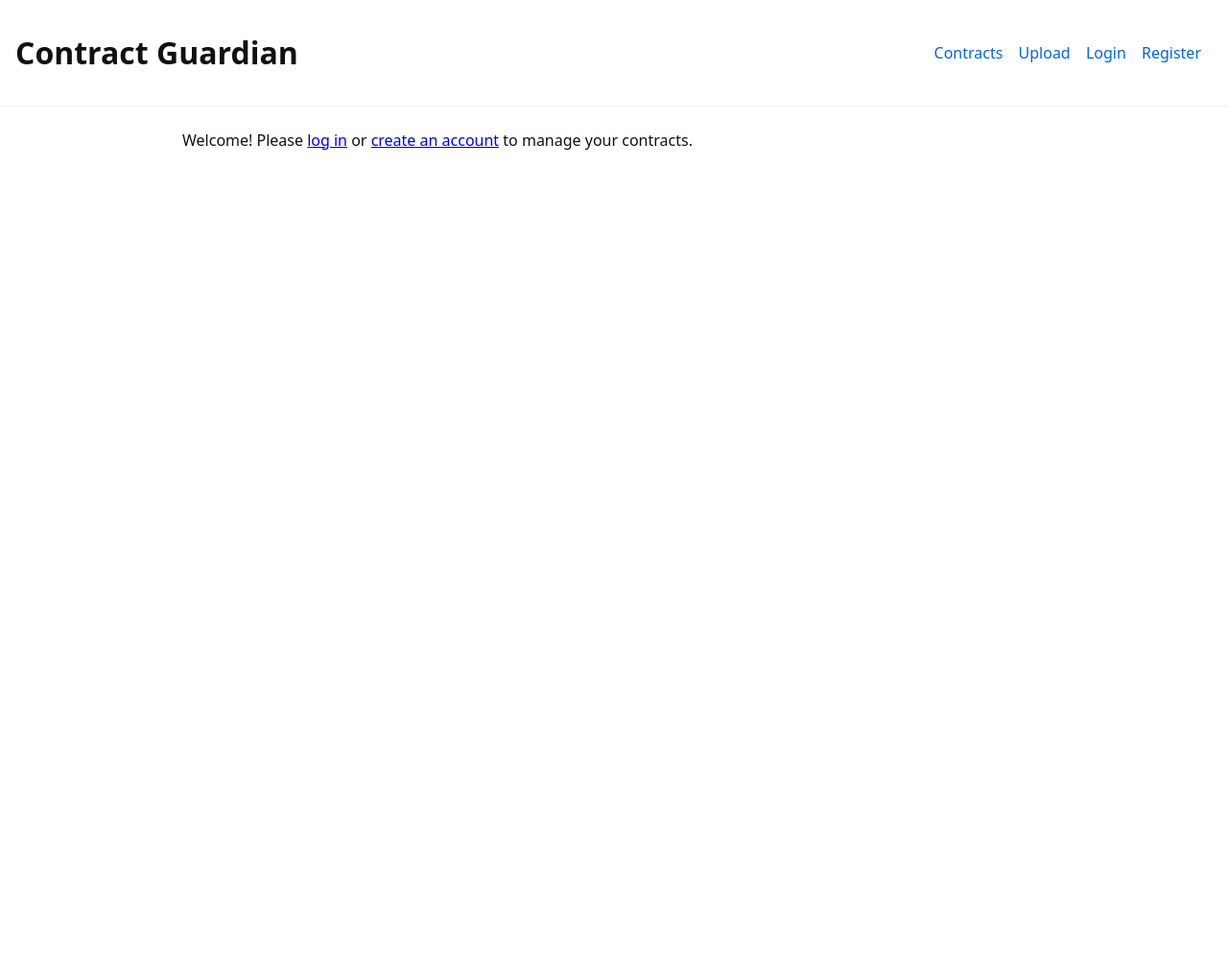
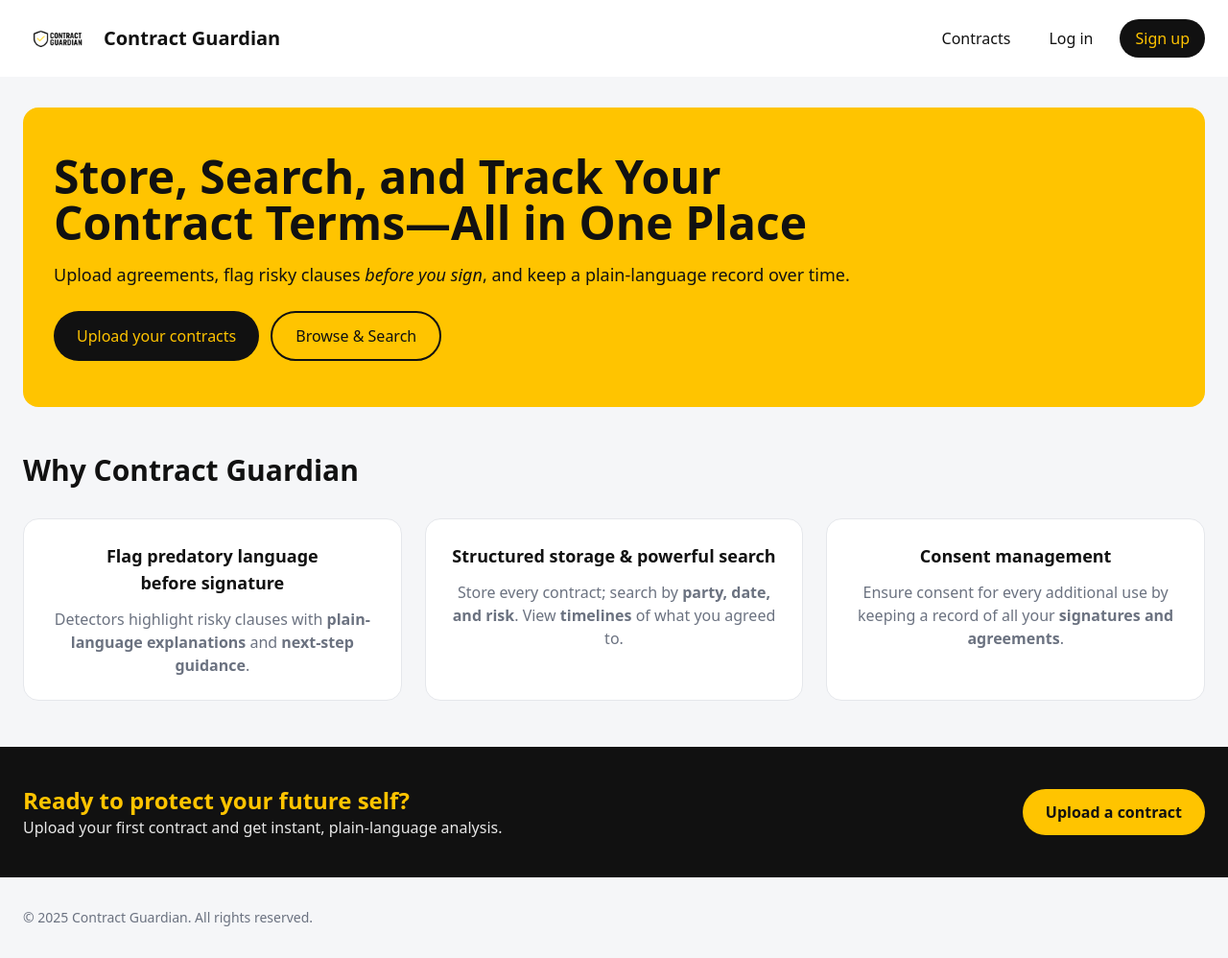
Before and after one commit to lexinwonderland/ContractGuardian, a FastAPI app: page / in a window 1280 px wide. Shown: the whole page at 96% size. Before the commit the page ends 156 px from the top, so only its background shows below. Run offline with FastAPI, Linux system fonts and the light colour scheme; parts of the project's set-up code (start-up, migrations or seed data) failed here and were passed over; some libraries are stand-ins or nearby versions.

Commit message:
Update app with modern UI and fix indentation issues
- Updated index.html with Tailwind CSS and modern design
- Fixed indentation issues in schemas.py and auth.py
- Added comprehensive .gitignore for production deployment
- Improved README with cross-platform setup instructions

```diff
--- a/app/schemas.py
+++ b/app/schemas.py
@@ -6,9 +6,9 @@
 class ClauseFlagBase(BaseModel):
 	category: str
 	severity: str
-	start_index: int | None = None
-	end_index: int | None = None
-	excerpt: str | None = None
+	start_index: Optional[int] = None
+	end_index: Optional[int] = None
+	excerpt: Optional[str] = None
 	explanation: str
 	guidance: str
 
--- a/app/templates/index.html
+++ b/app/templates/index.html
@@ -1,31 +1,128 @@
-<!DOCTYPE html>
-<html>
+<!doctype html>
+<html lang="en">
 <head>
   <meta charset="utf-8" />
+  <meta name="viewport" content="width=device-width, initial-scale=1" />
   <title>Contract Guardian</title>
-	<link rel="stylesheet" href="/static/style.css" />
+
+  <!-- Tailwind CDN (great for dev; compile for prod) -->
+  <script src="https://cdn.tailwindcss.com"></script>
+  <script>
+    tailwind.config = {
+      theme: {
+        extend: {
+          colors: {
+            cgYellow: '#FFC400',
+            cgBlack: '#111111',
+            cgMuted: '#6b7280'
+          },
+          borderRadius: { 'xl2': '1.25rem' }
+        }
+      }
+    }
+  </script>
+  <meta name="color-scheme" content="light">
 </head>
-<body>
-	<header>
-		<h1>Contract Guardian</h1>
-		<nav>
-			<a href="/contracts">Contracts</a>
-			<a href="/upload">Upload</a>
+<body class="bg-[#f5f6f8] text-cgBlack">
+  <!-- Header -->
+  <header class="bg-white">
+    <div class="max-w-7xl mx-auto px-6 h-20 flex items-center justify-between">
+      <a href="/" class="flex items-center gap-3">
+        <img src="/static/cglogo.png" alt="Contract Guardian logo" class="h-12 w-auto" />
+        <span class="text-xl font-semibold">Contract Guardian</span>
+      </a>
+      <nav class="flex items-center gap-4">
+        <a class="px-3 py-2 hover:underline" href="/contracts">Contracts</a>
+
         {% if user %}
-				<a href="#" onclick="logout()">Logout</a>
+          <a class="rounded-full px-4 py-2 bg-cgBlack text-cgYellow font-medium hover:opacity-90"
+             href="/upload">Upload</a>
+          <span class="text-sm text-cgMuted">Hi, {{ user.email }}</span>
+          <a href="#" onclick="logout()" class="px-3 py-2 hover:underline">Logout</a>
         {% else %}
-				<a href="/login">Login</a>
-				<a href="/register">Register</a>
+          <a class="px-3 py-2 hover:underline" href="/login">Log in</a>
+          <a class="rounded-full px-4 py-2 bg-cgBlack text-cgYellow font-medium hover:opacity-90"
+             href="/register">Sign up</a>
         {% endif %}
       </nav>
+    </div>
   </header>
-	<main>
-		{% if user %}
-			<p>Welcome back! You can <a href="/contracts">view your contracts</a> or <a href="/upload">upload a new contract</a>.</p>
-		{% else %}
-			<p>Welcome! Please <a href="/login">log in</a> or <a href="/register">create an account</a> to manage your contracts.</p>
-		{% endif %}
-	</main>
+
+  <!-- Hero (no demo box) -->
+  <section class="max-w-7xl mx-auto px-6 pt-8">
+    <div class="rounded-2xl bg-cgYellow px-8 py-12">
+      <h1 class="text-4xl md:text-5xl font-bold leading-tight">
+        Store, Search, and Track Your<br class="hidden md:block"/> Contract Terms—All in One Place
+      </h1>
+      <p class="mt-4 text-lg">
+        Upload agreements, flag risky clauses <em>before you sign</em>, and keep a plain-language record over time.
+      </p>
+
+      <div class="mt-6 flex flex-wrap gap-3">
+        <a href="/upload"
+           class="inline-flex items-center justify-center rounded-full px-6 py-3 bg-cgBlack text-cgYellow font-medium hover:opacity-90">
+          Upload your contracts
+        </a>
+        <a href="/contracts"
+           class="inline-flex items-center justify-center rounded-full px-6 py-3 border-2 border-cgBlack">
+          Browse &amp; Search
+        </a>
+      </div>
+    </div>
+  </section>
+
+  <!-- Feature grid -->
+  <section class="max-w-7xl mx-auto px-6 py-12">
+    <h2 class="text-2xl md:text-3xl font-semibold">Why Contract Guardian</h2>
+
+    <div class="mt-8 grid gap-6 md:grid-cols-3">
+      <!-- Feature 1 -->
+      <article class="rounded-2xl border border-gray-200 bg-white p-6 text-center">
+        <h3 class="text-lg font-semibold">Flag predatory language<br/>before signature</h3>
+        <p class="mt-3 text-cgMuted">
+          Detectors highlight risky clauses with <strong>plain-language explanations</strong> and
+          <strong>next-step guidance</strong>.
+        </p>
+      </article>
+
+      <!-- Feature 2 -->
+      <article class="rounded-2xl border border-gray-200 bg-white p-6 text-center">
+        <h3 class="text-lg font-semibold">Structured storage &amp; powerful search</h3>
+        <p class="mt-3 text-cgMuted">
+          Store every contract; search by <strong>party, date, and risk</strong>.
+          View <strong>timelines</strong> of what you agreed to.
+        </p>
+      </article>
+
+      <!-- Feature 3 (Consent management) -->
+      <article class="rounded-2xl border border-gray-200 bg-white p-6 text-center">
+        <h3 class="text-lg font-semibold">Consent management</h3>
+        <p class="mt-3 text-cgMuted">
+          Ensure consent for every additional use by keeping a record of all your
+          <strong>signatures and agreements</strong>.
+        </p>
+      </article>
+    </div>
+  </section>
+
+  <!-- Dark CTA band -->
+  <section class="bg-cgBlack text-white">
+    <div class="max-w-7xl mx-auto px-6 py-10 flex flex-col md:flex-row items-center justify-between gap-4">
+      <div>
+        <h3 class="text-2xl font-semibold text-cgYellow">Ready to protect your future self?</h3>
+        <p class="opacity-90">Upload your first contract and get instant, plain-language analysis.</p>
+      </div>
+      <a href="/upload"
+         class="rounded-full bg-cgYellow text-cgBlack font-semibold px-6 py-3 hover:opacity-90">
+        Upload a contract
+      </a>
+    </div>
+  </section>
+
+  <footer class="max-w-7xl mx-auto px-6 py-8 text-sm text-cgMuted">
+    © 2025 Contract Guardian. All rights reserved.
+  </footer>
+
   <script>
     async function logout() {
       const res = await fetch('/auth/logout', { method: 'POST', credentials: 'include' });
```
Also changed, not shown: app/routers/auth.py (+15 -15 lines), README.md, app/static/cglogo.png (added), app/templates/home.html (added), 3 other files. Lines whose indentation alone changed are shown as unchanged.
